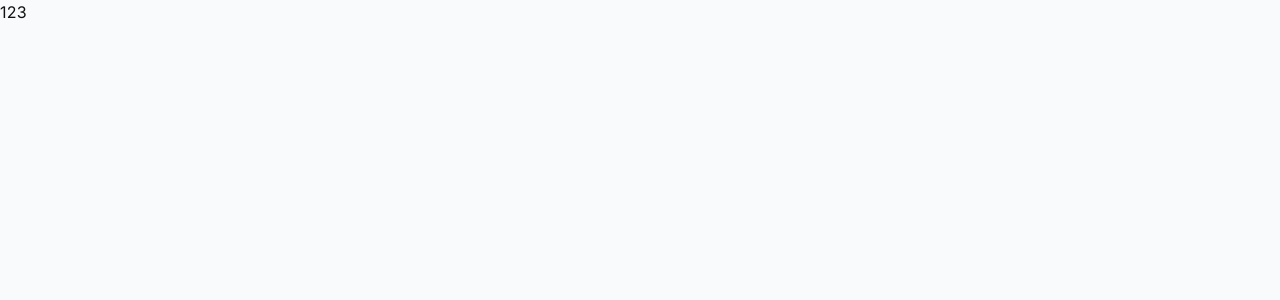
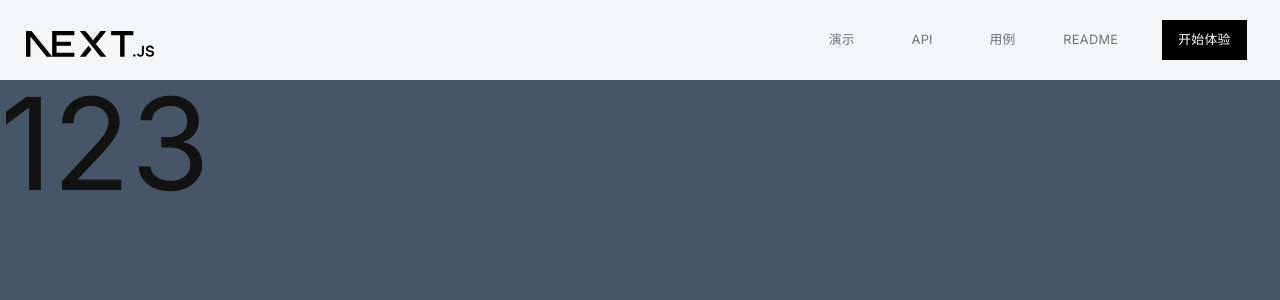
Before and after one commit to YunShiZhiBan/YunShiZhiBan-FE, a Next.js app: page / in a window 1280 px wide. Shown: the top 300 px of the page. Built offline with nearby package versions, Linux system fonts and the light colour scheme; a web font is replaced by a local one.

Commit message:
✨ feat：新增导航栏

```diff
--- a/package.json
+++ b/package.json
@@ -24,8 +24,10 @@
   },
   "dependencies": {
     "@emotion/styled": "^11.11.5",
+    "@radix-ui/react-slot": "^1.0.2",
     "class-variance-authority": "^0.7.0",
     "clsx": "^2.1.1",
+    "framer-motion": "^11.1.7",
     "lucide-react": "^0.376.0",
     "next": "14.2.3",
     "next-themes": "^0.3.0",
@@ -35,7 +37,8 @@
     "styled-components": "^6.1.9",
     "tailwind-merge": "^2.3.0",
     "tailwind-scrollbar-hide": "^1.1.7",
-    "tailwindcss-animate": "^1.0.7"
+    "tailwindcss-animate": "^1.0.7",
+    "zustand": "^4.5.2"
   },
   "devDependencies": {
     "@types/node": "^20",
--- a/src/app/layout.tsx
+++ b/src/app/layout.tsx
@@ -1,6 +1,6 @@
 import type { Metadata } from 'next';
+import { Inter } from 'next/font/google';
 import { ThemeProvider } from 'next-themes';
-import { Inter } from 'next/font/google';
 
 import '@/common/styles/globals.scss';
 
--- /dev/null
+++ b/src/common/components/elements/headerbar/Logo.tsx
@@ -0,0 +1,17 @@
+import Image from 'next/image';
+
+const HEADER_BG_WIDTH = 325;
+const HEADER_BG_HEIGHT = 172;
+
+const Logo = () => {
+  return (
+    <Image
+      src="/next.svg"
+      alt="logo"
+      width={HEADER_BG_WIDTH}
+      height={HEADER_BG_HEIGHT}
+      className="relative left-[2%] top-[0.5vh] h-[5vh] w-[10%] select-none"
+    />
+  );
+};
+export default Logo;
--- /dev/null
+++ b/src/common/components/elements/headerbar/Menu.tsx
@@ -0,0 +1,38 @@
+import { useSearchParams } from 'next/navigation';
+import { useEffect } from 'react';
+
+import { Button } from '@/common/components/ui/button';
+import { useNavigation } from '@/common/hooks/useNavigation';
+
+import MenuItem from './MenuItem';
+
+const Menu_ITEMS = [
+  { href: '/', value: '演示' },
+  { href: '/api', value: 'API' },
+  { href: '/examples', value: '用例' },
+  { href: '/readme', value: 'README' },
+];
+
+const Menu: React.FC = () => {
+  const { setRoute } = useNavigation();
+  const searchParams = useSearchParams();
+  const search = searchParams.get('search');
+  useEffect(() => {
+    setRoute(search || 'home');
+  }, [search, setRoute]);
+
+  return (
+    <nav className="absolute right-[10px] flex h-full w-auto items-center">
+      <ul className="flex h-full items-center">
+        {Menu_ITEMS.map((item, index) => (
+          <MenuItem key={index} href={item.href} value={item.value} />
+        ))}
+        <Button className="mx-[5%] rounded-none bg-black text-[1.6vh] text-white hover:bg-gray-800">
+          开始体验
+        </Button>
+      </ul>
+    </nav>
+  );
+};
+
+export default Menu;
--- /dev/null
+++ b/src/common/components/elements/headerbar/MenuItem.tsx
@@ -0,0 +1,27 @@
+import { motion } from 'framer-motion';
+import Link from 'next/link';
+
+interface MenuItemProps {
+  href: string;
+  value: string;
+}
+
+const MenuItem: React.FC<MenuItemProps> = ({ href, value }) => {
+  return (
+    <motion.li
+      whileTap={{ scale: 0.9 }}
+      whileHover={{ scale: 1.1 }}
+      className="h-full w-24 px-[5%] text-center"
+    >
+      <Link
+        href={href}
+        passHref
+        className="flex h-full items-center justify-center text-[1.6vh] text-gray-500 hover:text-black"
+      >
+        {value}
+      </Link>
+    </motion.li>
+  );
+};
+
+export default MenuItem;
--- /dev/null
+++ b/src/common/components/elements/headerbar/Navigation.tsx
@@ -0,0 +1,13 @@
+import Logo from './Logo';
+import Menu from './Menu';
+
+const Navigation: React.FC = () => {
+  return (
+    <div className="absolute left-0 top-0 flex h-full w-full items-center">
+      <Logo />
+      <Menu />
+    </div>
+  );
+};
+
+export default Navigation;
--- /dev/null
+++ b/src/common/components/layouts/header/HeaderTop.tsx
@@ -0,0 +1,14 @@
+'use client';
+
+import Navigation from '../../elements/headerbar/Navigation';
+
+const HeaderTop: React.FC = () => {
+  return (
+    <header className="fixed z-10 h-[10vh] w-full">
+      <div className="h-full w-full bg-gray-100 opacity-70"></div>
+      <Navigation />
+    </header>
+  );
+};
+
+export default HeaderTop;
--- a/src/common/components/layouts/index.tsx
+++ b/src/common/components/layouts/index.tsx
@@ -1,6 +1,8 @@
 'use client';
 
 import { useTheme } from 'next-themes';
+
+import HeaderTop from './header/HeaderTop';
 
 interface LayoutProps {
   children: React.ReactNode;
@@ -12,8 +14,11 @@ const Layout: React.FC<LayoutProps> = ({ children }) => {
 
   return (
     <>
-      <div className="flex h-dvh flex-col bg-bgDefault">
-        <main className="flex-1 transition-all duration-300">{children}</main>
+      <div className="relative flex h-dvh flex-col bg-bgDefault">
+        <HeaderTop />
+        <main className="absolute top-[10vh] w-full flex-1 transition-all duration-300">
+          {children}
+        </main>
       </div>
     </>
   );
--- /dev/null
+++ b/src/common/components/ui/button.tsx
@@ -0,0 +1,56 @@
+import * as React from "react"
+import { Slot } from "@radix-ui/react-slot"
+import { cva, type VariantProps } from "class-variance-authority"
+
+import { cn } from "@/common/lib/utils"
+
+const buttonVariants = cva(
+  "inline-flex items-center justify-center whitespace-nowrap rounded-md text-sm font-medium ring-offset-background transition-colors focus-visible:outline-none focus-visible:ring-2 focus-visible:ring-ring focus-visible:ring-offset-2 disabled:pointer-events-none disabled:opacity-50",
+  {
+    variants: {
+      variant: {
+        default: "bg-primary text-primary-foreground hover:bg-primary/90",
+        destructive:
+          "bg-destructive text-destructive-foreground hover:bg-destructive/90",
+        outline:
+          "border border-input bg-background hover:bg-accent hover:text-accent-foreground",
+        secondary:
+          "bg-secondary text-secondary-foreground hover:bg-secondary/80",
+        ghost: "hover:bg-accent hover:text-accent-foreground",
+        link: "text-primary underline-offset-4 hover:underline",
+      },
+      size: {
+        default: "h-10 px-4 py-2",
+        sm: "h-9 rounded-md px-3",
+        lg: "h-11 rounded-md px-8",
+        icon: "h-10 w-10",
+      },
+    },
+    defaultVariants: {
+      variant: "default",
+      size: "default",
+    },
+  }
+)
+
+export interface ButtonProps
+  extends React.ButtonHTMLAttributes<HTMLButtonElement>,
+    VariantProps<typeof buttonVariants> {
+  asChild?: boolean
+}
+
+const Button = React.forwardRef<HTMLButtonElement, ButtonProps>(
+  ({ className, variant, size, asChild = false, ...props }, ref) => {
+    const Comp = asChild ? Slot : "button"
+    return (
+      <Comp
+        className={cn(buttonVariants({ variant, size, className }))}
+        ref={ref}
+        {...props}
+      />
+    )
+  }
+)
+Button.displayName = "Button"
+
+export { Button, buttonVariants }
--- /dev/null
+++ b/src/common/hooks/useNavigation.ts
@@ -0,0 +1,11 @@
+import { create } from 'zustand';
+
+interface useNavigationProps {
+  currentRoute: string;
+  setRoute: (route: string) => void;
+}
+
+export const useNavigation = create<useNavigationProps>((set) => ({
+  currentRoute: '/',
+  setRoute: (route) => set({ currentRoute: route }),
+}));
--- a/src/modules/home/components/Home.tsx
+++ b/src/modules/home/components/Home.tsx
@@ -1,5 +1,5 @@
 const Home = () => {
-  return <>123</>;
+  return <div className="w-full h-[120vh] bg-slate-600 text-9xl">123</div>;
 };
 
 export default Home;
```
Also changed, not shown: 1 other file (tests, documents, lock files or other folders).
